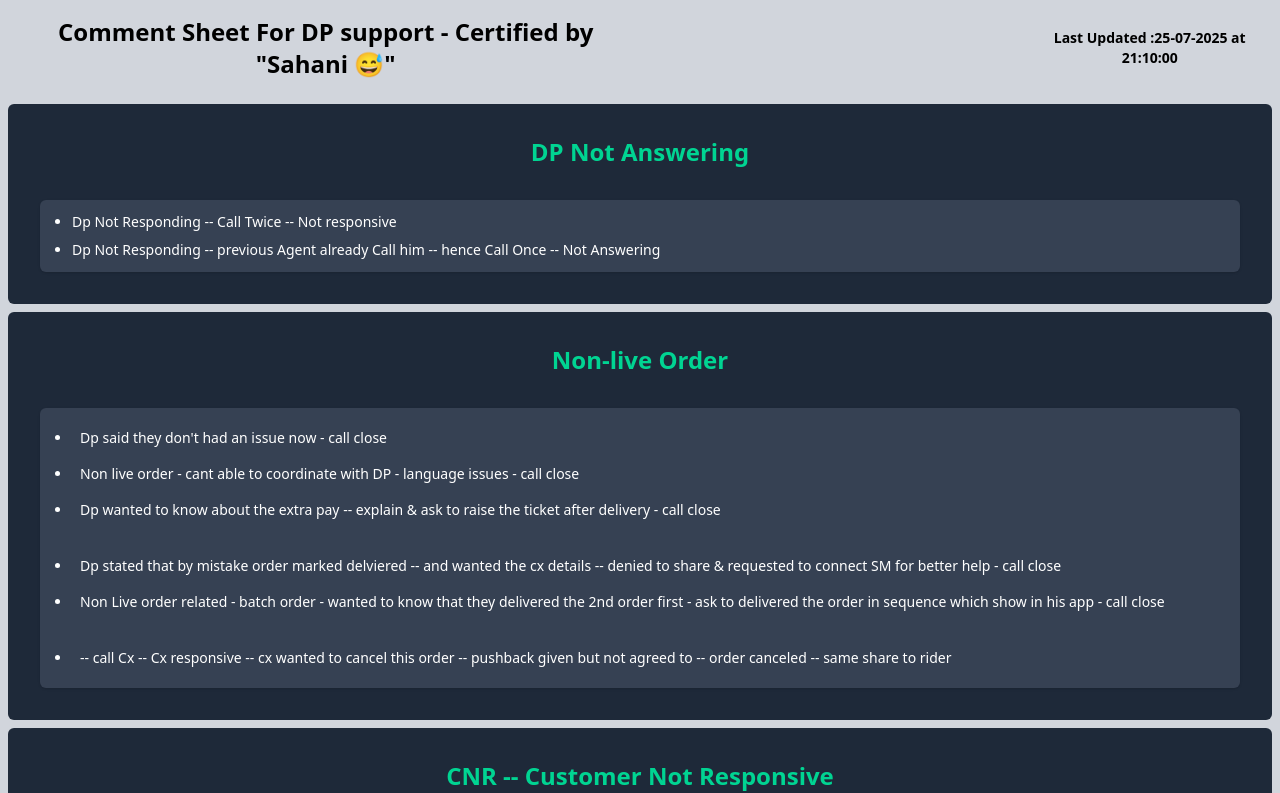
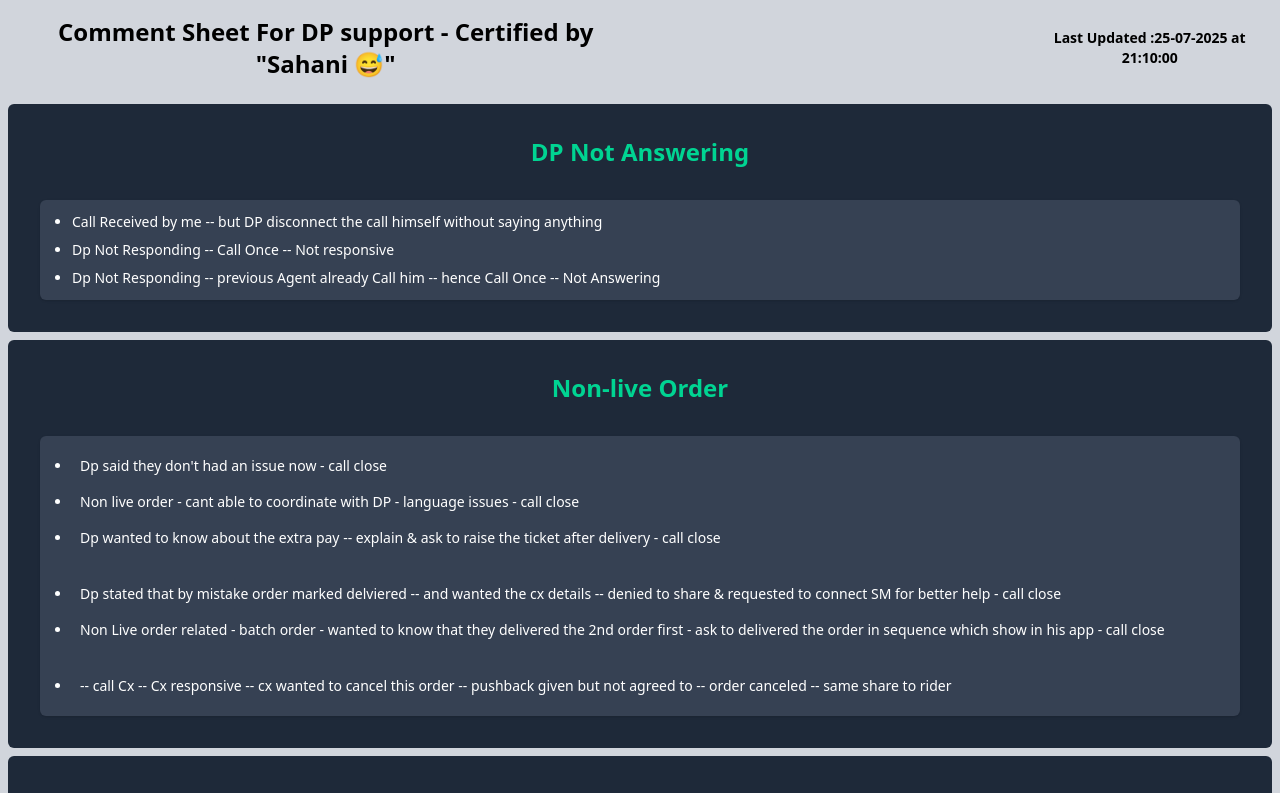
Before and after one commit to Code-with-Sahani/Blinket-DP, a React (Vite) app: page / in a window 1280 px wide. Shown: the top 793 px of the page. Built offline with nearby package versions, Linux system fonts and the light colour scheme.

Commit message:
Update DP_Not_Answer.jsx

```diff
--- a/src/Components/DP_Not_Answer.jsx
+++ b/src/Components/DP_Not_Answer.jsx
@@ -19,7 +19,8 @@ const DP_Not_Answer = () => {
               </ul>
             </li> */}
 
-            <li>Dp Not Responding -- Call Twice -- Not responsive</li>
+             <li>Call Received by me -- but DP disconnect the call himself without saying anything</li>
+            <li>Dp Not Responding -- Call Once -- Not responsive</li>
             <li>Dp Not Responding -- previous Agent already Call him -- hence Call Once -- Not Answering</li>
 
           </ul>
```
